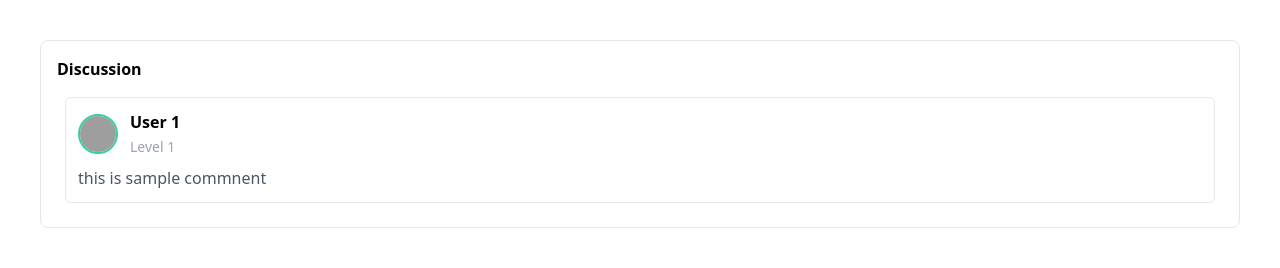
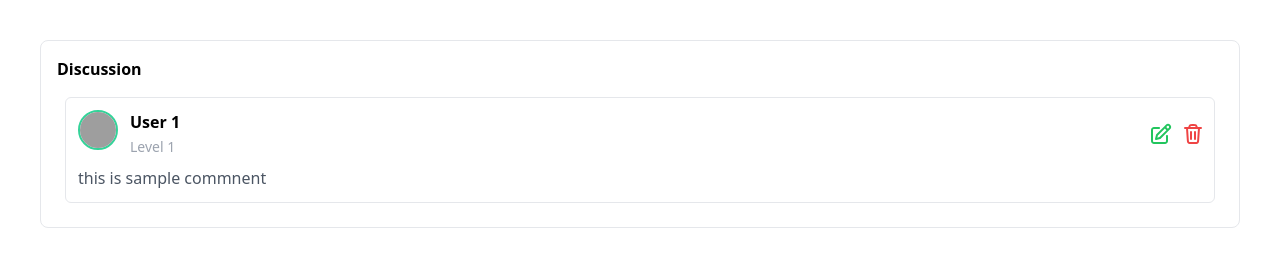
Before and after one commit to Taha-mlaiki/yc_Drive-2, a PHP site: page /blogDetail.php in a window 1280 px wide. Shown: the part 980-1248 px from the top of the page. Run offline with PHP 8.4, Linux system fonts and the light colour scheme; grey boxes are pictures that could not be loaded.

Commit message:
#61 Create the delete and edit button

```diff
--- a/Pages/blogDetail.php
+++ b/Pages/blogDetail.php
@@ -83,10 +83,10 @@ require_once "./components/navbar.php";
             <h3 class="font-semibold p-1">Discussion</h3>
             <!-- Comment Container -->
             <div class="flex flex-col gap-5 m-3">
-                <div class="flex w-full justify-between border rounded-md">
-
-                    <div class="p-3">
-                        <div class="flex gap-3 items-center">
+                <div class="flex w-full justify-between items-start  border rounded-md">
+                    <div class="p-3 w-full">
+                        <div class="flex items-center justify-between w-full">
+                            <div class="flex gap-3 items-start w-full">
                                 <img src="https://avatars.githubusercontent.com/u/22263436?v=4"
                                     class="object-cover w-10 h-10 rounded-full border-2 border-emerald-400  shadow-emerald-400">
                                 <h3 class="font-bold">
@@ -94,6 +94,11 @@ require_once "./components/navbar.php";
                                     <br>
                                     <span class="text-sm text-gray-400 font-normal">Level 1</span>
                                 </h3>
+                            </div>
+                            <div class="flex items-center gap-x-2 ms-auto w-fit">
+                                <img src="../assets/images/editPen.svg" class="w-6 h-6 cursor-pointer ">
+                            <img src="../assets/images/delete.svg" class="w-6 h-6 cursor-pointer">
+                            </div>
                         </div>
                         <p class="text-gray-600 mt-2">
                             this is sample commnent
--- a/assets/css/style.css
+++ b/assets/css/style.css
@@ -1037,6 +1037,10 @@ video {
   place-content: center;
 }
 
+.items-start {
+  align-items: flex-start;
+}
+
 .items-end {
   align-items: flex-end;
 }
@@ -1405,6 +1409,10 @@ video {
 
 .to-transparent {
   --tw-gradient-to: transparent var(--tw-gradient-to-position);
+}
+
+.fill-green-500 {
+  fill: #22c55e;
 }
 
 .object-cover {
@@ -1884,6 +1892,11 @@ video {
   background-color: rgb(79 70 229 / var(--tw-bg-opacity, 1));
 }
 
+.hover\:bg-green-500:hover {
+  --tw-bg-opacity: 1;
+  background-color: rgb(34 197 94 / var(--tw-bg-opacity, 1));
+}
+
 .hover\:text-gray-700:hover {
   --tw-text-opacity: 1;
   color: rgb(55 65 81 / var(--tw-text-opacity, 1));
```
Also changed, not shown: assets/images/delete.svg (added), assets/images/editPen.svg (added). Lines whose indentation alone changed are shown as unchanged.
